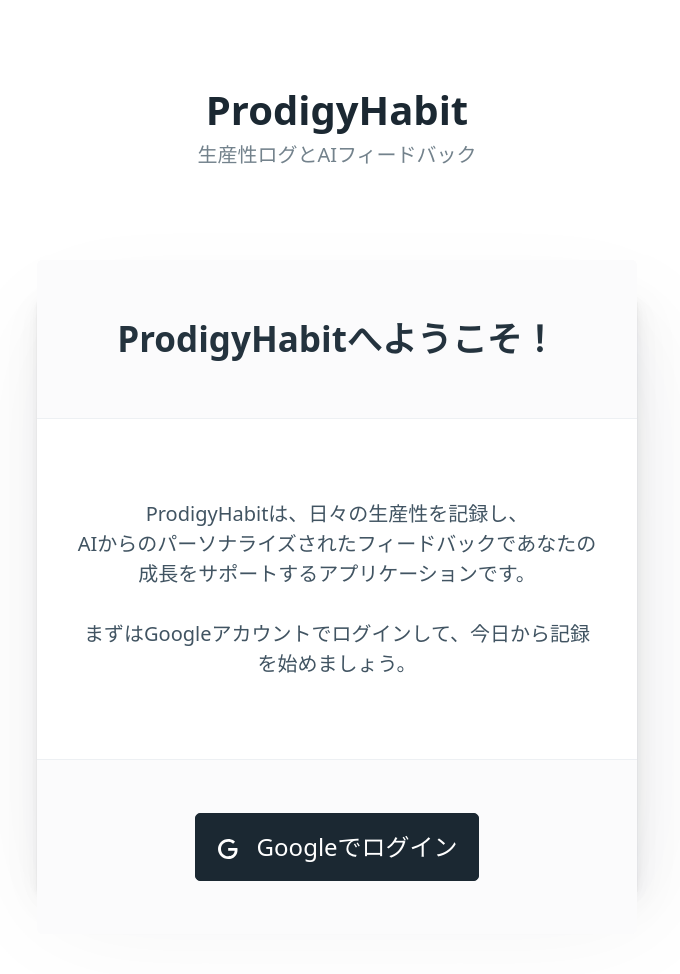
After one commit to Ojun52/ProdigyHabit, a Flask app: template templates/home.html in a window 1280 px wide. The commit adds this page. Shown: the whole page, without its empty margins (303-983 px from the left). Run offline with Flask 3, Linux system fonts and the light colour scheme; the template is opened without the code that fills it, so the values that code supplies are empty.

Commit message:
added Home page.

```diff
--- a/app.py
+++ b/app.py
@@ -1,11 +1,19 @@
 import datetime
 import json
+import logging
 import os
 import time
 
 import google.generativeai as genai
+from dotenv import load_dotenv
 from flask import Flask, jsonify, redirect, render_template, request, url_for
+from flask_login import (LoginManager, UserMixin, current_user,
+                         login_required, login_user, logout_user)
 from flask_sqlalchemy import SQLAlchemy
+from authlib.integrations.flask_client import OAuth
+
+# --- Load Environment Variables ---
+load_dotenv()
 
 # --- Configuration ---
 # Database connection details from environment variables
@@ -29,21 +37,44 @@
 app.config["SQLALCHEMY_DATABASE_URI"] = SQLALCHEMY_DATABASE_URI
 app.config["SQLALCHEMY_TRACK_MODIFICATIONS"] = False
 app.json.ensure_ascii = False
+app.secret_key = os.getenv("FLASK_APP_SECRET_KEY")
+if not app.secret_key:
+    raise ValueError("No FLASK_APP_SECRET_KEY set for Flask application")
+
 
 db = SQLAlchemy(app)
+oauth = OAuth(app)
 
 # --- AI Configuration ---
 genai.configure(api_key=GEMINI_API_KEY)
 model = genai.GenerativeModel('gemini-2.5-flash')
 
-# --- Database Model ---
+# --- User Authentication (Flask-Login) ---
+login_manager = LoginManager()
+login_manager.init_app(app)
+login_manager.login_view = 'login' # Redirect to /login if user is not authenticated
 
+@login_manager.user_loader
+def load_user(user_id):
+    return User.query.get(int(user_id))
+
+# --- Database Models ---
+
+class User(UserMixin, db.Model):
+    id = db.Column(db.Integer, primary_key=True)
+    google_id = db.Column(db.String(128), unique=True, nullable=False)
+    email = db.Column(db.String(128), unique=True, nullable=False)
+    name = db.Column(db.String(128), nullable=True)
+    logs = db.relationship('DailyLog', backref='user', lazy=True)
 
 class DailyLog(db.Model):
     id = db.Column(db.Integer, primary_key=True)
-    date = db.Column(db.Date, unique=True, nullable=False)
+    date = db.Column(db.Date, nullable=False)
     score = db.Column(db.Integer, nullable=False)
     note = db.Column(db.Text, nullable=True)
+    user_id = db.Column(db.Integer, db.ForeignKey('user.id'), nullable=False)
+
+    __table_args__ = (db.UniqueConstraint('date', 'user_id', name='_date_user_uc'),)
 
     def to_dict(self):
         return {
@@ -52,36 +83,98 @@
             "note": self.note
         }
 
+# --- Google OAuth Configuration ---
+google = oauth.register(
+    name='google',
+    client_id=os.getenv("GOOGLE_CLIENT_ID"),
+    client_secret=os.getenv("GOOGLE_CLIENT_SECRET"),
+    access_token_url='https://accounts.google.com/o/oauth2/token',
+    access_token_params=None,
+    authorize_url='https://accounts.google.com/o/oauth2/auth',
+    authorize_params=None,
+    api_base_url='https://www.googleapis.com/oauth2/v1/',
+    userinfo_endpoint='https://openidconnect.googleapis.com/v1/userinfo',
+    client_kwargs={'scope': 'openid email profile'},
+    jwks_uri="https://www.googleapis.com/oauth2/v3/certs",
+)
+
+# --- Authentication Routes ---
+
+@app.route('/login')
+def login():
+    # Determine the redirect URI based on the request environment
+    # For Render, it uses HTTPS. For local, HTTP.
+    redirect_uri = url_for('auth_callback', _external=True, _scheme='https')
+    if '127.0.0.1' in redirect_uri or 'localhost' in redirect_uri:
+        redirect_uri = url_for('auth_callback', _external=True)
+
+    return google.authorize_redirect(redirect_uri)
+
+
+@app.route('/auth/callback')
+def auth_callback():
+    try:
+        token = google.authorize_access_token()
+        user_info = google.get('userinfo').json()
+    except Exception as e:
+        logging.error(f"Error during OAuth callback: {e}")
+        return redirect(url_for('login'))
+
+    google_id = user_info['id']
+    email = user_info['email']
+    name = user_info.get('name')
+
+    user = User.query.filter_by(google_id=google_id).first()
+    if not user:
+        user = User(google_id=google_id, email=email, name=name)
+        db.session.add(user)
+        db.session.commit()
+
+    login_user(user)
+    return redirect(url_for('index'))
+
+
+@app.route('/logout')
+@login_required
+def logout():
+    logout_user()
+    return redirect(url_for('index'))
+
+
 # --- Frontend Routes ---
-
 
 @app.route('/')
 def index():
-    """Redirects to the main entry page."""
-    return redirect(url_for('entry'))
+    todays_log_exists = False
+    if current_user.is_authenticated:
+        today = datetime.date.today()
+        log = DailyLog.query.filter_by(user_id=current_user.id, date=today).first()
+        if log:
+            todays_log_exists = True
+    return render_template('home.html', todays_log_exists=todays_log_exists)
 
 
 @app.route('/entry')
+@login_required
 def entry():
-    """Renders the score entry page."""
     return render_template('entry.html')
 
 
 @app.route('/history')
+@login_required
 def history():
-    """Renders the score history page."""
     return render_template('history.html')
 
 
 @app.route('/feedback')
+@login_required
 def feedback():
-    """Renders the AI feedback page."""
     return render_template('feedback.html')
 
 # --- API Endpoints ---
 
-
 @app.route('/api/score', methods=['POST'])
+@login_required
 def save_score():
     data = request.get_json()
     if not data or not all(k in data for k in ['date', 'score']):
@@ -90,18 +183,16 @@
     try:
         log_date = datetime.datetime.strptime(data['date'], '%Y-%m-%d').date()
 
-        # Find existing log or create a new one
-        log = DailyLog.query.filter_by(date=log_date).first()
+        log = DailyLog.query.filter_by(date=log_date, user_id=current_user.id).first()
         if log:
-            # Update existing log
             log.score = data['score']
             log.note = data.get('note', '')
         else:
-            # Create new log
             log = DailyLog(
                 date=log_date,
                 score=data['score'],
-                note=data.get('note', '')
+                note=data.get('note', ''),
+                user_id=current_user.id
             )
             db.session.add(log)
 
@@ -109,24 +200,22 @@
         return jsonify({'success': True, 'message': 'Score saved successfully.'}), 201
     except Exception as e:
         db.session.rollback()
-        return jsonify({'error': f'An unexpected error occurred: {e}'}), 500
+        logging.error(f"Error saving score for user {current_user.id}: {e}")
+        return jsonify({'error': 'An internal server error occurred.'}), 500
 
 
 @app.route('/api/scores', methods=['GET'])
+@login_required
 def get_scores():
     date_str = request.args.get('date')
     try:
-        if date_str:
-            target_date = datetime.datetime.strptime(
-                date_str, '%Y-%m-%d').date()
-        else:
-            target_date = datetime.date.today()
+        target_date = datetime.datetime.strptime(date_str, '%Y-%m-%d').date() if date_str else datetime.date.today()
 
-        start_of_week = target_date - \
-            datetime.timedelta(days=target_date.weekday())
+        start_of_week = target_date - datetime.timedelta(days=target_date.weekday())
         end_of_week = start_of_week + datetime.timedelta(days=6)
 
         logs = DailyLog.query.filter(
+            DailyLog.user_id == current_user.id,
             DailyLog.date >= start_of_week,
             DailyLog.date <= end_of_week
         ).order_by(DailyLog.date.asc()).all()
@@ -137,19 +226,22 @@
             "logs": [log.to_dict() for log in logs]
         })
     except Exception as e:
-        return jsonify({'error': f'Failed to fetch scores: {e}'}), 500
+        logging.error(f"Error fetching scores for user {current_user.id}: {e}")
+        return jsonify({'error': 'An internal server error occurred.'}), 500
 
 
 @app.route('/api/feedback', methods=['GET'])
+@login_required
 def get_feedback():
     try:
         seven_days_ago = datetime.date.today() - datetime.timedelta(days=6)
         logs = DailyLog.query.filter(
+            DailyLog.user_id == current_user.id,
             DailyLog.date >= seven_days_ago
         ).order_by(DailyLog.date.desc()).all()
 
-        if not logs:
-            return jsonify({'feedback': 'Not enough data for feedback. Please log your productivity for a few days.'})
+        if len(logs) < 2:
+            return jsonify({'feedback': 'Not enough data for feedback. Please log your productivity for at least two days.'})
 
         log_data = [log.to_dict() for log in logs]
 
@@ -168,21 +260,17 @@
 3. **具体的な行動改善提案（3点）**: 課題を解決し、生産性レベルを向上させるための、具体的で実行可能な改善策を3つの箇条書き（ステップ）で提案してください。
 """
         response = model.generate_content(prompt_template)
-
         return jsonify({'feedback': response.text})
 
     except Exception as e:
-        return jsonify({'error': f'Failed to generate feedback: {e}'}), 500
+        logging.error(f"Error generating feedback for user {current_user.id}: {e}")
+        return jsonify({'error': 'An internal server error occurred.'}), 500
 
 # --- App Initialization ---
-
 
 @app.cli.command("init-db")
 def init_db_command():
     """Initializes the database by creating all tables."""
-    # A short delay to allow the DB container to be ready
-    # In a real-world app, use a more robust wait-for-it script
-    from sqlalchemy.exc import OperationalError
     retries = 5
     delay = 5
     for i in range(retries):
@@ -190,7 +278,7 @@
             db.create_all()
             print("Database initialized successfully.")
             return
-        except OperationalError as e:
+        except Exception as e:
             print(f"Database connection failed: {e}")
             if i < retries - 1:
                 print(f"Retrying in {delay} seconds...")
@@ -198,4 +286,3 @@
             else:
                 print("Could not connect to the database after several retries.")
                 raise
-                raise
--- a/requirements.txt
+++ b/requirements.txt
@@ -3,3 +3,7 @@
 psycopg2-binary
 Flask-SQLAlchemy
 gunicorn
+Authlib
+Flask-Login
+python-dotenv
+requests
--- a/templates/base.html
+++ b/templates/base.html
@@ -17,24 +17,34 @@
     <main class="container">
         <header>
             <hgroup style="text-align: center;">
-                <h1>ProdigyHabit</h1>
+                <h1><a href="{{ url_for('index') }}" style="text-decoration: none; color: inherit;">ProdigyHabit</a></h1>
                 <p>生産性ログとAIフィードバック</p>
             </hgroup>
+            {% if current_user.is_authenticated %}
             <nav class="top-nav">
                 <ul>
+                    <li><a role="button" href="{{ url_for('index') }}" class="{{ 'secondary' if request.endpoint != 'index' else '' }}">ホーム🏠</a></li>
                     <li><a role="button" href="{{ url_for('entry') }}" class="{{ 'secondary' if request.endpoint != 'entry' else '' }}">入力✍️</a></li>
                     <li><a role="button" href="{{ url_for('history') }}" class="{{ 'secondary' if request.endpoint != 'history' else '' }}">履歴📈</a></li>
                     <li><a role="button" href="{{ url_for('feedback') }}" class="{{ 'secondary' if request.endpoint != 'feedback' else '' }}">AIフィードバック💡</a></li>
                 </ul>
             </nav>
+            {% endif %}
         </header>
 
         {% block content %}{% endblock %}
     </main>
 
+    {% if current_user.is_authenticated %}
     <!-- Footer Navigation -->
     <nav id="footer-nav">
         <ul>
+            <li>
+                <a href="{{ url_for('index') }}" class="{{ 'active' if request.endpoint == 'index' else '' }}">
+                    <i class="material-icons">home</i>
+                    <span>ホーム</span>
+                </a>
+            </li>
             <li>
                 <a href="{{ url_for('entry') }}" class="{{ 'active' if request.endpoint == 'entry' else '' }}">
                     <i class="material-icons">edit</i>
@@ -55,5 +65,6 @@
             </li>
         </ul>
     </nav>
+    {% endif %}
 </body>
 </html>
--- /dev/null
+++ b/templates/home.html
@@ -0,0 +1,52 @@
+{% extends "base.html" %}
+
+{% block title %}Home - ProdigyHabit{% endblock %}
+
+{% block content %}
+<div class="home-container" style="text-align: center; padding-top: 2rem;">
+
+    {% if current_user.is_authenticated %}
+        {# --- Logged-in user view --- #}
+        <article>
+            <header>
+                <h2>おかえりなさい, {{ current_user.name }}さん！</h2>
+            </header>
+
+            {% if todays_log_exists %}
+                <p style="font-size: 1.1rem; color: var(--pico-color-green-500);">
+                    <i class="material-icons" style="vertical-align: middle;">check_circle</i>
+                    素晴らしい！今日の生産性も記録済みです。この調子で頑張りましょう！
+                </p>
+                <a role="button" href="{{ url_for('history') }}" class="secondary">履歴を見る</a>
+            {% else %}
+                <p style="font-size: 1.1rem;">今日の生産性を記録して、一日を振り返りましょう。</p>
+                <a role="button" href="{{ url_for('entry') }}">今日の記録をつけにいく ✍️</a>
+            {% endif %}
+
+            <footer>
+                <a href="{{ url_for('logout') }}" class="secondary outline">ログアウト</a>
+            </footer>
+        </article>
+
+    {% else %}
+        {# --- Logged-out user view --- #}
+        <article>
+            <header>
+                <h2>ProdigyHabitへようこそ！</h2>
+            </header>
+            <p>
+                ProdigyHabitは、日々の生産性を記録し、<br>
+                AIからのパーソナライズされたフィードバックであなたの成長をサポートするアプリケーションです。
+            </p>
+            <p>まずはGoogleアカウントでログインして、今日から記録を始めましょう。</p>
+            <footer>
+                <a role="button" href="{{ url_for('login') }}" class="contrast" style="font-size: 1.2rem;">
+                    <svg xmlns="http://www.w3.org/2000/svg" width="24" height="24" viewBox="0 0 24 24" style="vertical-align: middle; margin-right: 0.5rem;"><path fill="currentColor" d="M21.35,11.1H12.18V13.83H18.69C18.36,17.64 15.19,19.27 12.19,19.27C8.36,19.27 5,16.25 5,12C5,7.75 8.36,4.73 12.19,4.73C15.29,4.73 17.1,6.7 17.1,6.7L19,4.72C19,4.72 16.56,2 12.19,2C6.42,2 2.03,6.8 2.03,12C2.03,17.2 6.42,22 12.19,22C17.6,22 21.5,18.33 21.5,12.91C21.5,11.76 21.35,11.1 21.35,11.1Z"></path></svg>
+                    Googleでログイン
+                </a>
+            </footer>
+        </article>
+    {% endif %}
+
+</div>
+{% endblock %}
```
Also changed, not shown: 2 other files.
